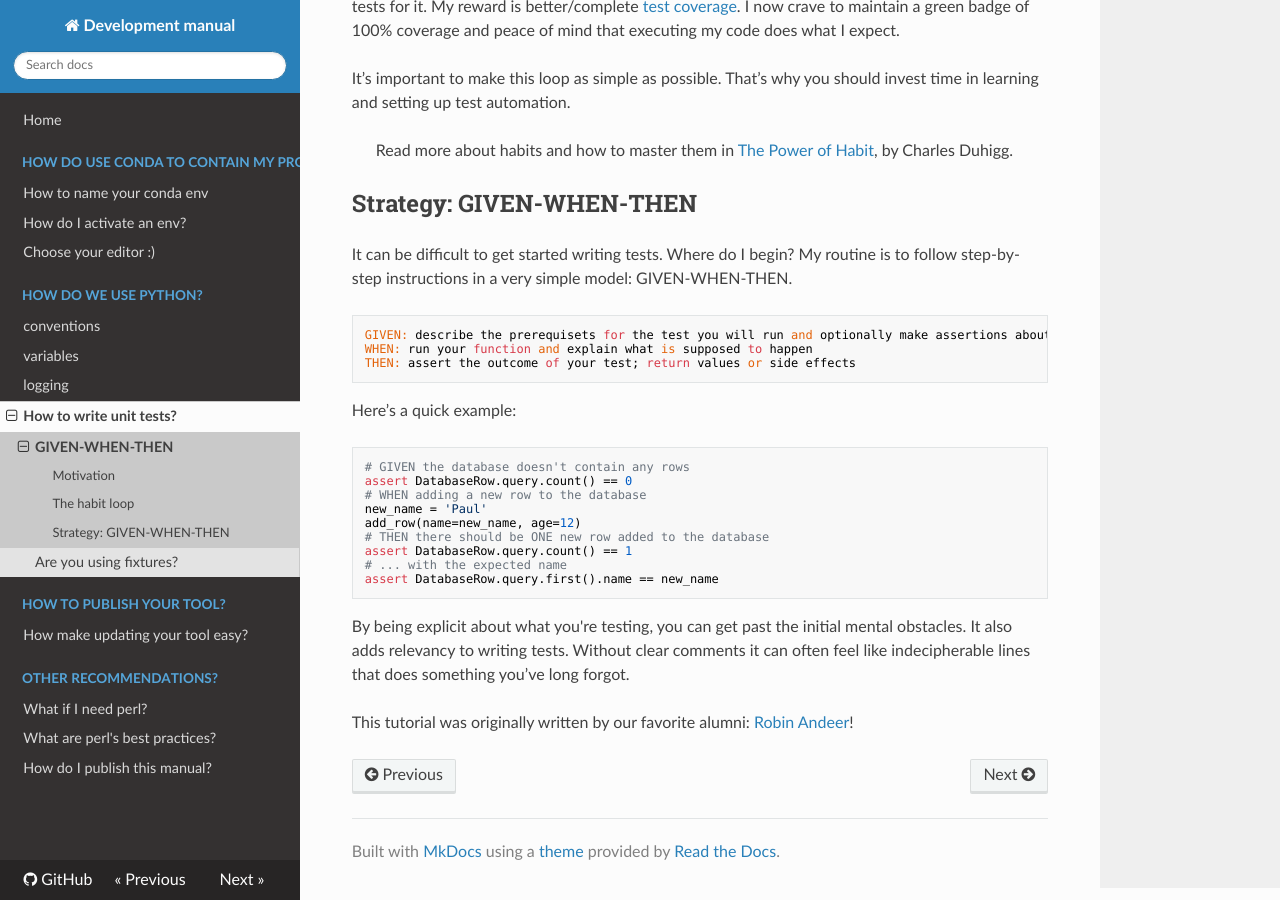
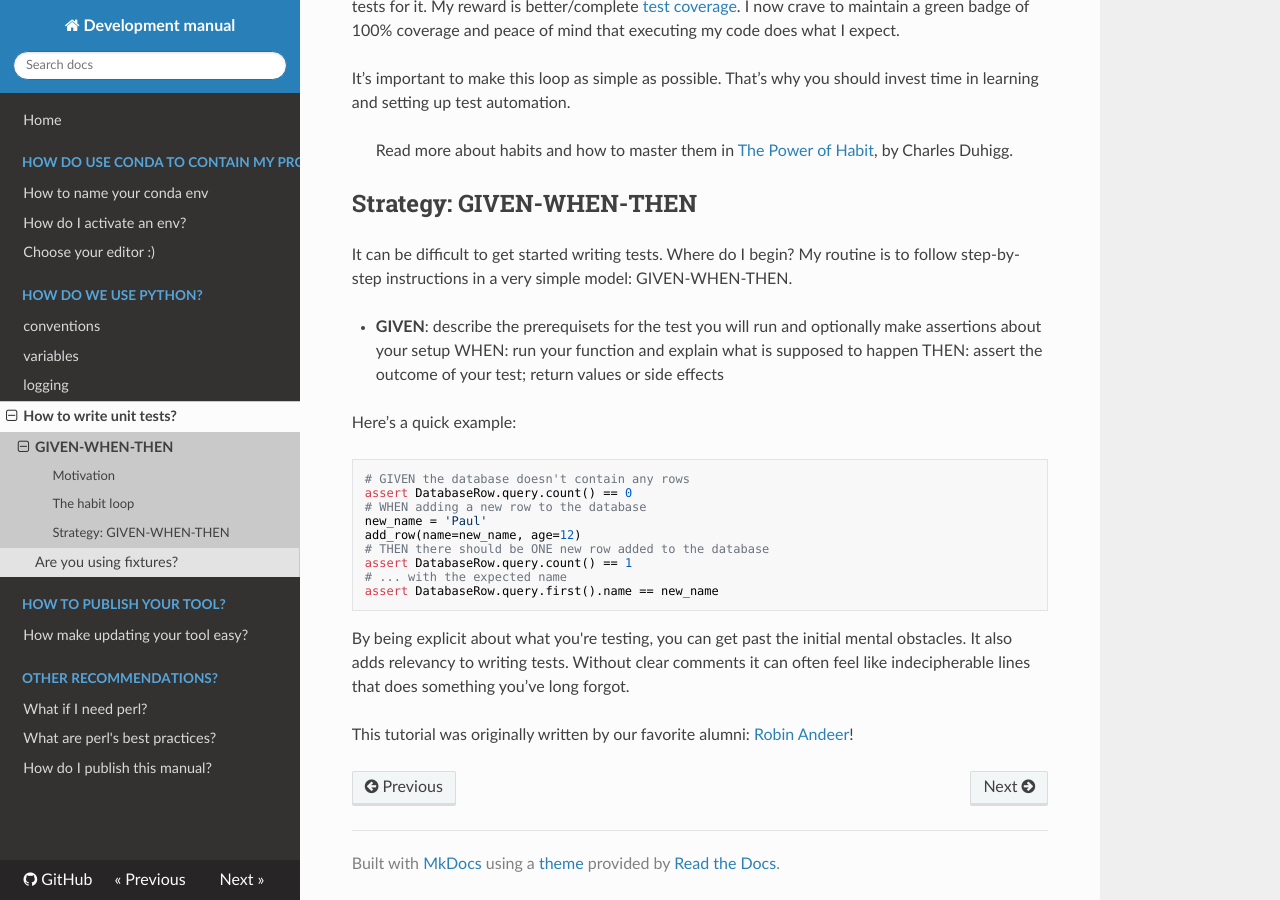
Before and after one commit to ingkebil/development, an MkDocs documentation site: the page built from docs/python/testing/index.md, in a window 1280 px wide and 900 px high, scrolled down 757 px. Built offline with MkDocs 1.6.1, drawn with Linux system fonts in a browser that asks for light colours; nearby versions of some CDN libraries; part of the change alters nothing that is shown.

```diff
--- a/docs/python/testing/index.md
+++ b/docs/python/testing/index.md
@@ -26,7 +26,7 @@ It’s important to make this loop as simple as possible. That’s why you shoul
 
 It can be difficult to get started writing tests. Where do I begin? My routine is to follow step-by-step instructions in a very simple model: GIVEN-WHEN-THEN.
 
-    GIVEN: describe the prerequisets for the test you will run and optionally make assertions about your setup
+- **GIVEN**: describe the prerequisets for the test you will run and optionally make assertions about your setup
     WHEN: run your function and explain what is supposed to happen
     THEN: assert the outcome of your test; return values or side effects
 
```
